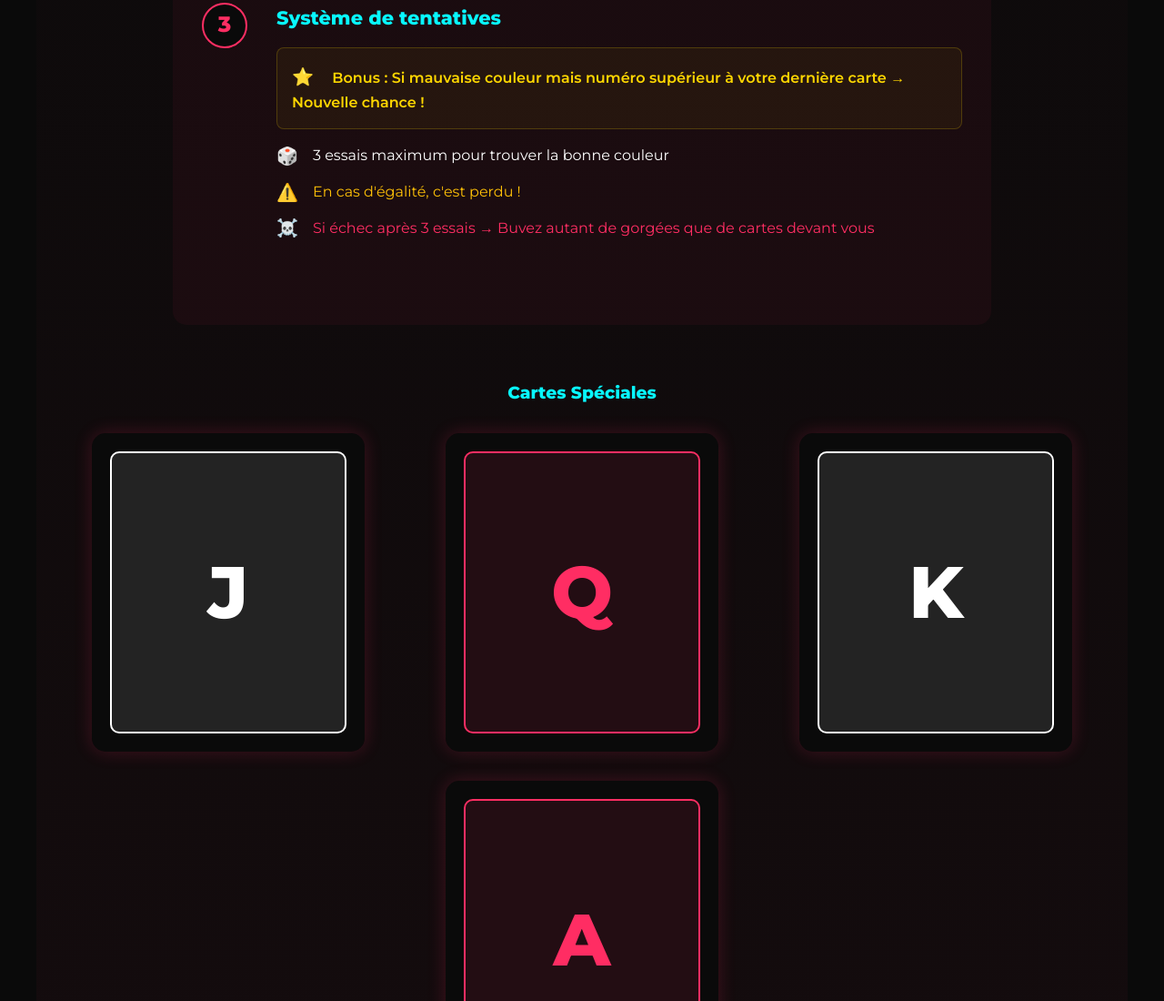
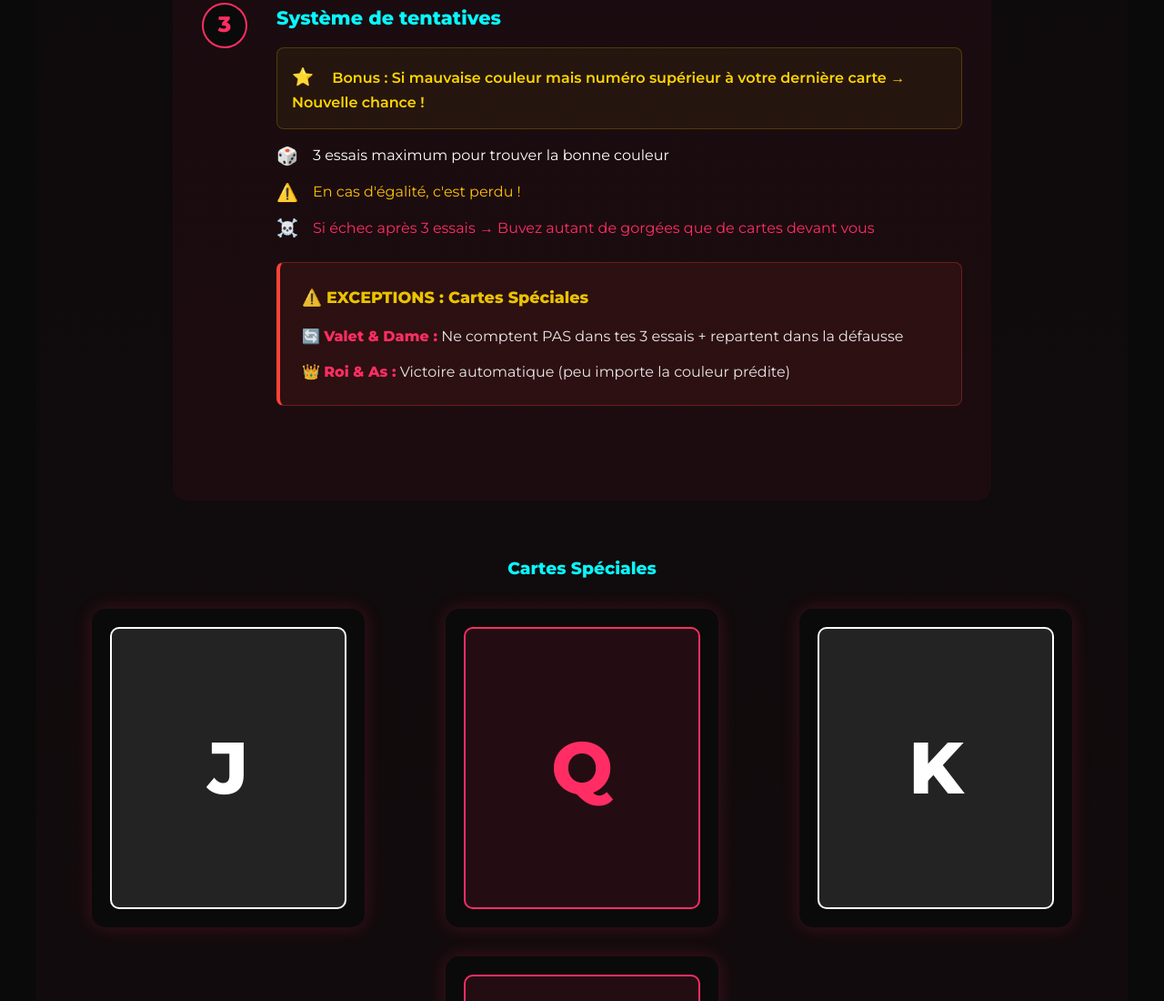
Before and after one commit to Yeskob/chyster, a website: page index.html in a window 1280 px wide. Shown: the part 2579-3679 px from the top of the page at 91% size. Drawn offline with Linux system fonts and the light colour scheme.

Commit message:
feat: Amélioration des règles spéciales et finalisation du contenu
- Ajout du bloc d'exceptions pour les cartes spéciales dans le système de tentatives
- Amélioration du texte de la carte Dame avec note humoristique (+ emoji )
- Refonte complète de la description de la carte Roi (plus détaillée)
- Ajout de la citation finale sur l'obligation du dealer de mélanger
- Harmonisation des couleurs (jaune doré pour les exceptions)
- Corrections mineures d'alignement et de style

```diff
--- a/css/style.css
+++ b/css/style.css
@@ -511,6 +511,36 @@ section {
     font-weight: 600;
 }
 
+.exception-block {
+    background: rgba(255, 67, 54, 0.08);
+    border: 1px solid rgba(255, 67, 54, 0.3);
+    border-left: 4px solid #FF4336;
+    padding: 1.5rem;
+    border-radius: 8px;
+    margin: 1.5rem 0;
+}
+
+.exception-block h5 {
+    color: #FFD700;
+    font-size: 1.1rem;
+    margin-bottom: 1rem;
+    font-weight: 700;
+}
+
+.exception-text {
+    color: rgba(255, 255, 255, 0.9);
+    line-height: 1.6;
+    margin-bottom: 0.8rem;
+}
+
+.exception-text:last-child {
+    margin-bottom: 0;
+}
+
+.exception-text strong {
+    color: var(--color-neon-red);
+}
+
 .success {
     color: #4CAF50;
 }
@@ -667,6 +697,14 @@ section {
     margin: 0 auto;
 }
 
+.dealer-rule {
+    margin-top: 3rem;
+    font-style: italic;
+    font-size: 1.1rem;
+    color: var(--color-white);
+    text-align: center;
+}
+
 /* Card Hover Effects */
 .card-3d:hover {
     transform: translateY(-10px);
--- a/index.html
+++ b/index.html
@@ -122,6 +122,12 @@
                                 <li class="warning"><span class="icon">⚠️</span> En cas d'égalité, c'est perdu !</li>
                                 <li class="failure"><span class="icon">☠️</span> Si échec après 3 essais → Buvez autant de gorgées que de cartes devant vous</li>
                             </ul>
+
+                            <div class="exception-block">
+                                <h5>⚠️ EXCEPTIONS : Cartes Spéciales</h5>
+                                <p class="exception-text">🔄 <strong>Valet & Dame :</strong> Ne comptent PAS dans tes 3 essais + repartent dans la défausse</p>
+                                <p class="exception-text">👑 <strong>Roi & As :</strong> Victoire automatique (peu importe la couleur prédite)</p>
+                            </div>
                         </div>
                     </div>
                 </div>
@@ -154,7 +160,7 @@
                             </div>
                             <div class="card-3d__back">
                                 <h4>Dame</h4>
-                                <p>Le dernier à dire "pute" boit !</p>
+                                <p>Le dernier à dire "pute" boit !<br><em>(le mot peut être modifié au début de jeu si tu joues avec des enfants)</em> 👶</p>
                             </div>
                         </div>
                     </div>
@@ -168,7 +174,7 @@
                             </div>
                             <div class="card-3d__back">
                                 <h4>Roi</h4>
-                                <p>JOKER ! Éliminez votre dernière carte !</p>
+                                <p>JOKER ! Posez-le au-dessus de votre jeu. Il élimine votre dernière carte au début de votre tour ou quand vous devriez perdre. <em>Ne compte pas pour la Chyster.</em></p>
                             </div>
                         </div>
                     </div>
@@ -205,6 +211,10 @@
                         </div>
                     </div>
                 </div>
+
+                <blockquote class="dealer-rule">
+                    "À chaque Chyster, le dealer est dans l'obligation de mélanger le paquet."
+                </blockquote>
             </div>
         </div>
     </section>
```
